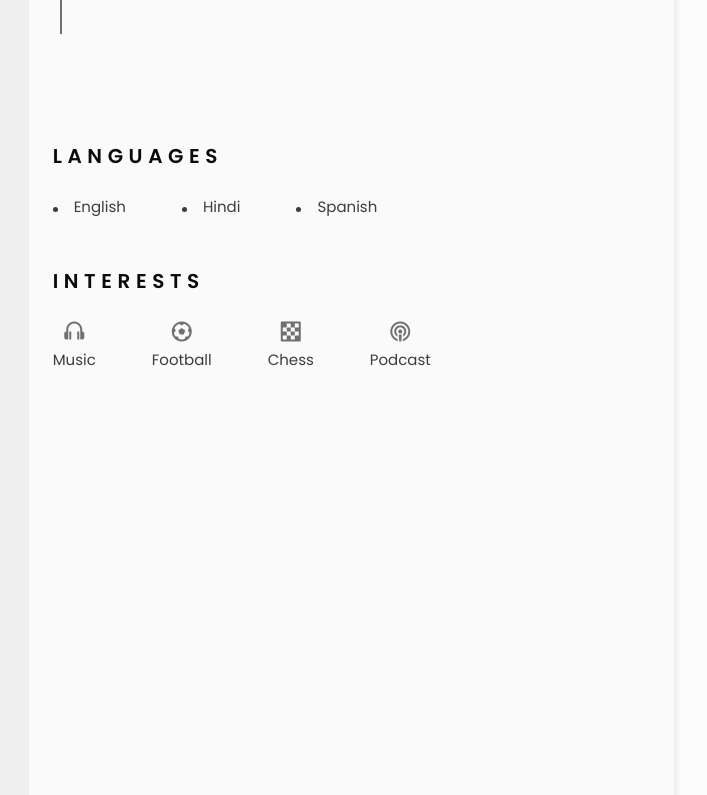
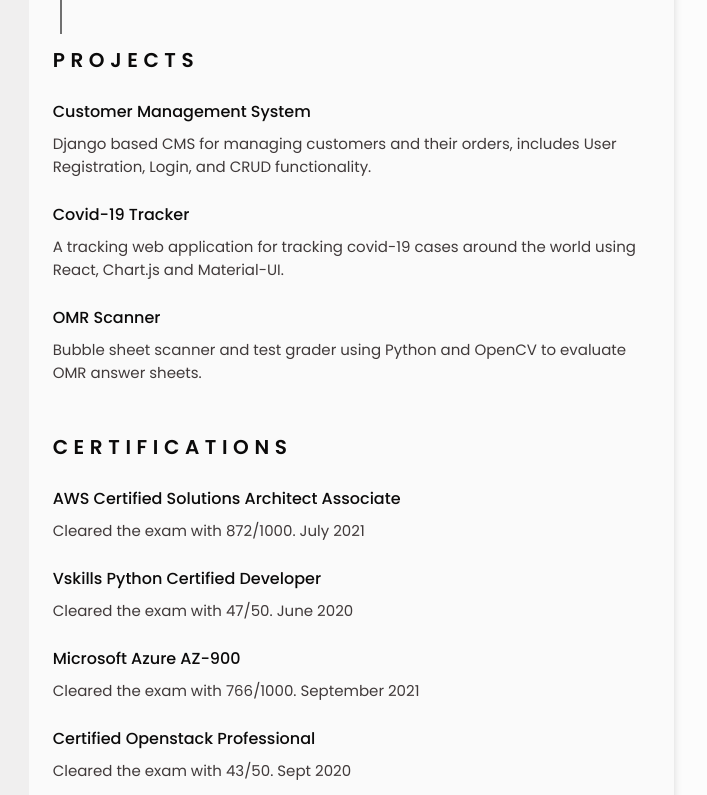
Before and after one commit to dharangsharma/Portfolio_Website, a plain HTML site: page index.html in a window 1280 px wide. Shown: the part 506-1301 px from the top of the page, 450-1157 px from the left. Drawn offline with nearby package versions, Linux system fonts and the light colour scheme.

Commit message:
final commit

```diff
--- a/assets/css/styles.css
+++ b/assets/css/styles.css
@@ -144,7 +144,7 @@ body.scale-cv{
 
 .scale-cv .education__container,
 .scale-cv .experience__container,
-.scale-cv .certificate__container{
+.scale-cv .project__container{
     gap: 1 rem;
 }
 
@@ -479,11 +479,17 @@ img{
     margin-right: .75rem;
 }
 
-/*========== CERTIFICATES ==========*/
-
+/*========== PROJECTS ==========*/
+.project__title{
+    font-size: var(--h3-font-size);
+    margin-bottom: var(--mb-1);
+}
 
 /*========== REFERENCES ==========*/
-
+.certification__title{
+    font-size: var(--h3-font-size);
+    margin-bottom: var(--mb-1);
+}
 
 /*========== INTERESTS ==========*/
 .interests__container{
--- a/index.html
+++ b/index.html
@@ -10,7 +10,7 @@
     <!--========== CSS ==========-->
     <link rel="stylesheet" href="assets/css/styles.css">
 
-    <title>Responsive resume cv</title>
+    <title>Dharang Sharma</title>
 </head>
 <body>
     <!--========== HEADER ==========-->
@@ -50,8 +50,8 @@
                     </li>
 
                     <li class="nav__item">
-                        <a href="#certificates" class="nav__link">
-                            <i class='bx bx-award nav__icon' ></i>Certificates
+                        <a href="#projects" class="nav__link">
+                            <i class='bx bx-file nav__icon' ></i>Projects
                         </a>
                     </li>
                 </ul>
@@ -243,13 +243,49 @@
 
                 </section>
 
-                <!--========== CERTIFICATES ==========-->
-                <section class="certificate section" id="certificates">
+                <!--========== Projects ==========-->
+                <section class="project section" id="projects">
+                    <h2 class="section-title">Projects</h2>
+
+                    <div class="project__container bd-grid">
+                        <div class="project__content">
+                            <h3 class="project__title">Customer Management System</h3>
+                            <p class="project__description">Django based CMS for managing customers and their orders, includes User Registration, Login, and CRUD functionality.</p>
+                        </div>
+                        <div class="project__content">
+                            <h3 class="project__title">Covid-19 Tracker</h3>
+                            <p class="project__description">A tracking web application for tracking covid-19 cases around the world using React, Chart.js and Material-UI.</p>
+                        </div>
+                        <div class="project__content">
+                            <h3 class="project__title">OMR Scanner</h3>
+                            <p class="project__description">Bubble sheet scanner and test grader using Python and OpenCV to evaluate OMR answer sheets.</p>
+                        </div>
+                    </div>
 
                 </section>
 
-                <!--========== REFERENCES ==========-->
-                <section class="references section" id="references">
+                <!--========== Certifications ==========-->
+                <section class="certification section" id="certifications">
+                    <h2 class="section-title">Certifications</h2>
+
+                    <div class="certification__container bd-grid">
+                        <div class="certification__content">
+                            <h3 class="certification__title">AWS Certified Solutions Architect Associate</h3>
+                            <p class="certification__description">Cleared the exam with 872/1000. July 2021</p>
+                        </div>
+                        <div class="certification__content">
+                            <h3 class="certification__title">Vskills Python Certified Developer</h3>
+                            <p class="certification__description">Cleared the exam with 47/50. June 2020</p>
+                        </div>
+                        <div class="certification__content">
+                            <h3 class="certification__title">Microsoft Azure AZ-900</h3>
+                            <p class="certification__description">Cleared the exam with 766/1000. September 2021</p>
+                        </div>
+                        <div class="certification__content">
+                            <h3 class="certification__title">Certified Openstack Professional</h3>
+                            <p class="certification__description">Cleared the exam with 43/50. Sept 2020</p>
+                        </div>
+                    </div>
 
                 </section>
 
```
Also changed, not shown: 1 other file.
